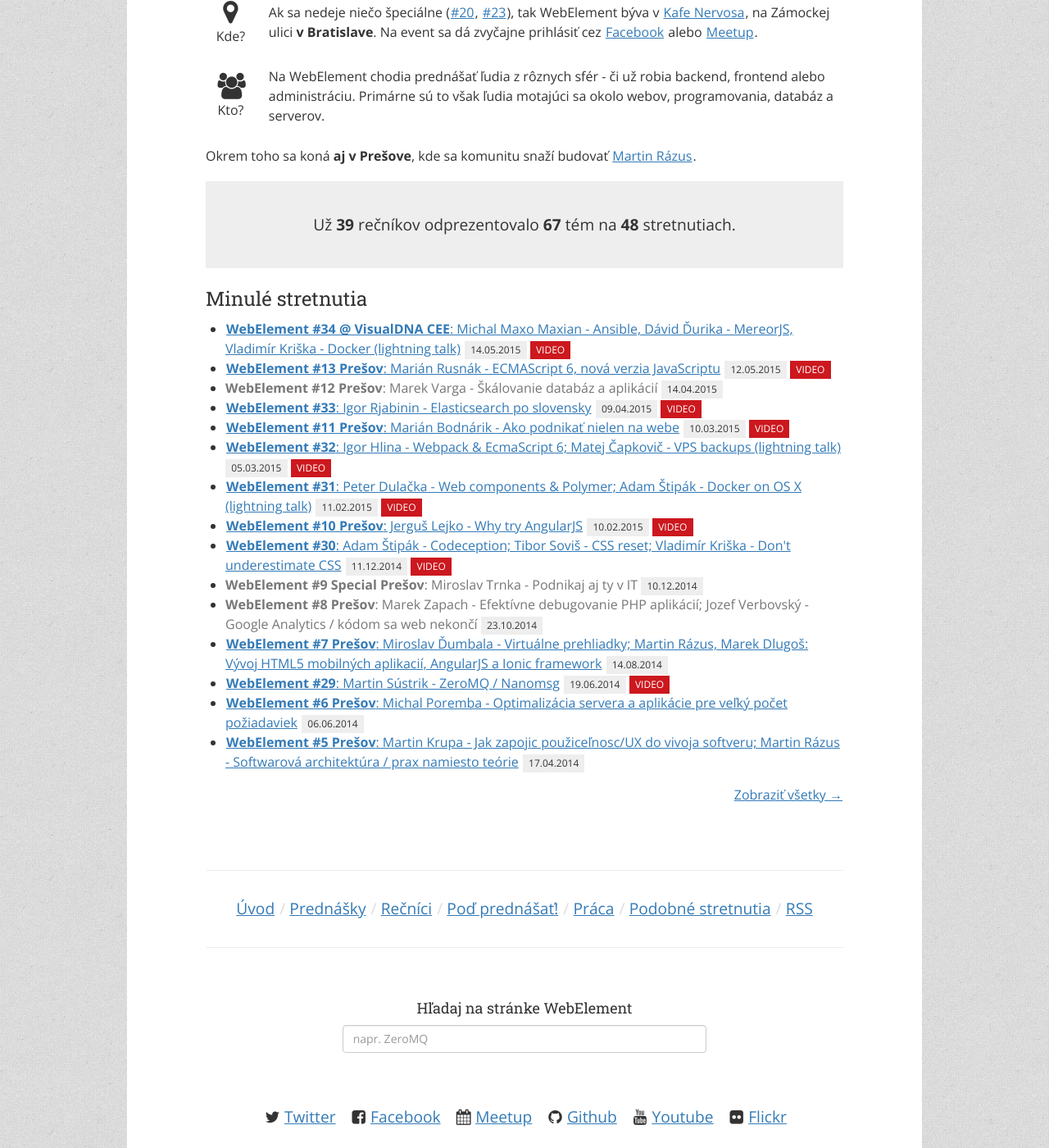
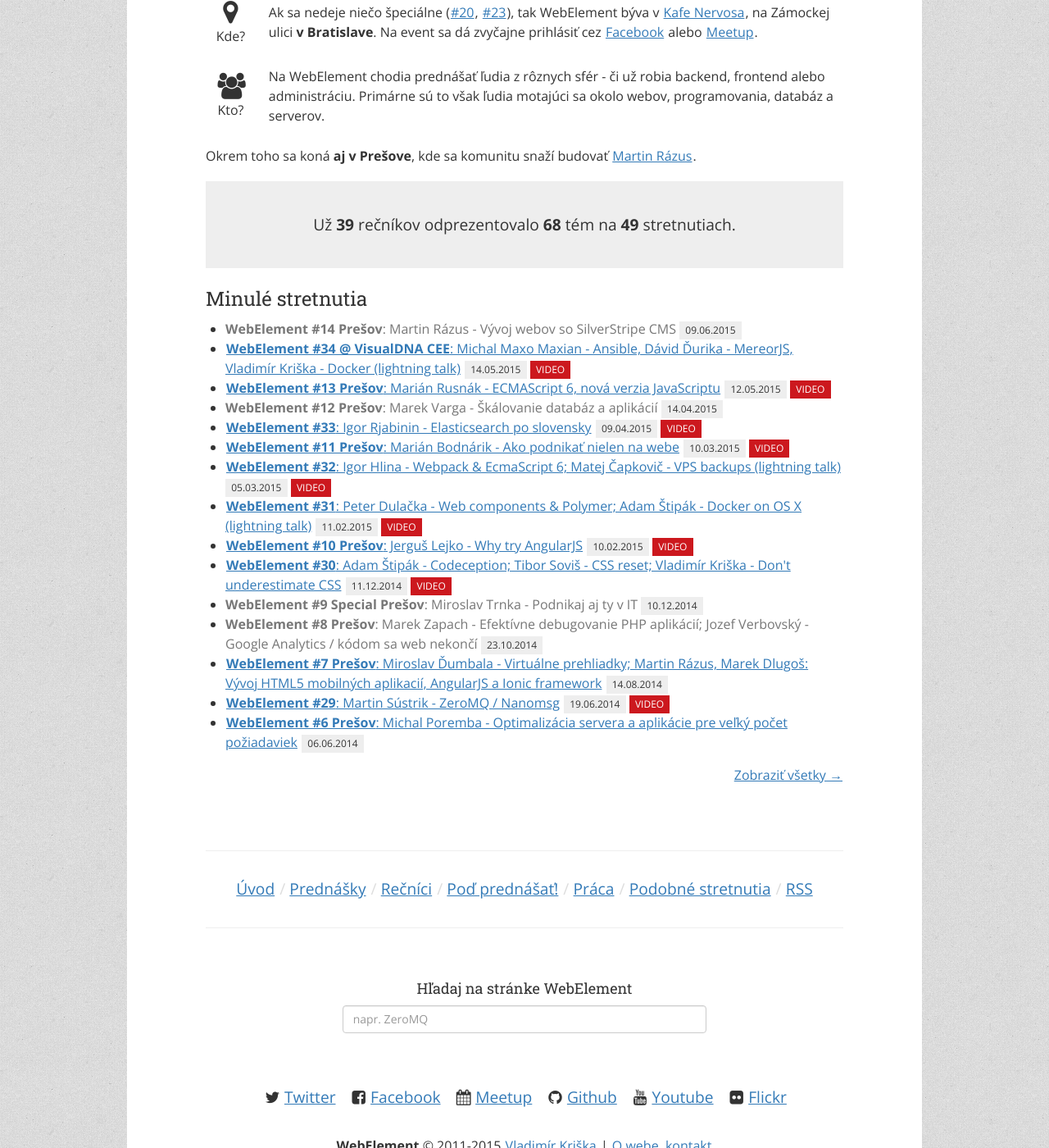
Before and after one commit to ujovlado/webelement-sk, a Jekyll site: the page built from index.md, in a window 1280 px wide and 1400 px high, scrolled down 550 px. Shown: the whole window at 82% size. Built offline with Jekyll 4.4.1, drawn with Linux system fonts in a browser that asks for light colours.

Commit message:
Content from Webelement 14 Presov

```diff
--- a/_data/speakers.yml
+++ b/_data/speakers.yml
@@ -144,7 +144,7 @@
 -
     _id: martin-razus
     about: 'Relentless optimist, web developer, trying to realize hundreds of ideas at one time'
-    events: [2014-08-14-webelement-7-presov, 2013-02-04-webelement-2-po-martin-razus, 2012-12-13-webelement-1-po-martin-razus, 2012-11-08-webelement-0-po-martin-razus-zend-framework-a-jeho-vyuzitie-v-praxi]
+    events: [2015-06-09-webelement-14-presov, 2014-08-14-webelement-7-presov, 2013-02-04-webelement-2-po-martin-razus, 2012-12-13-webelement-1-po-martin-razus, 2012-11-08-webelement-0-po-martin-razus-zend-framework-a-jeho-vyuzitie-v-praxi]
     image: /images/speakers/martinrazus-twitter_normal.JPG
     name: 'Martin Rázus'
     twitter: martinrazus
```
Also changed, not shown: _posts/2015-06-09-webelement-14-presov.md (added, +6 -0 lines).
